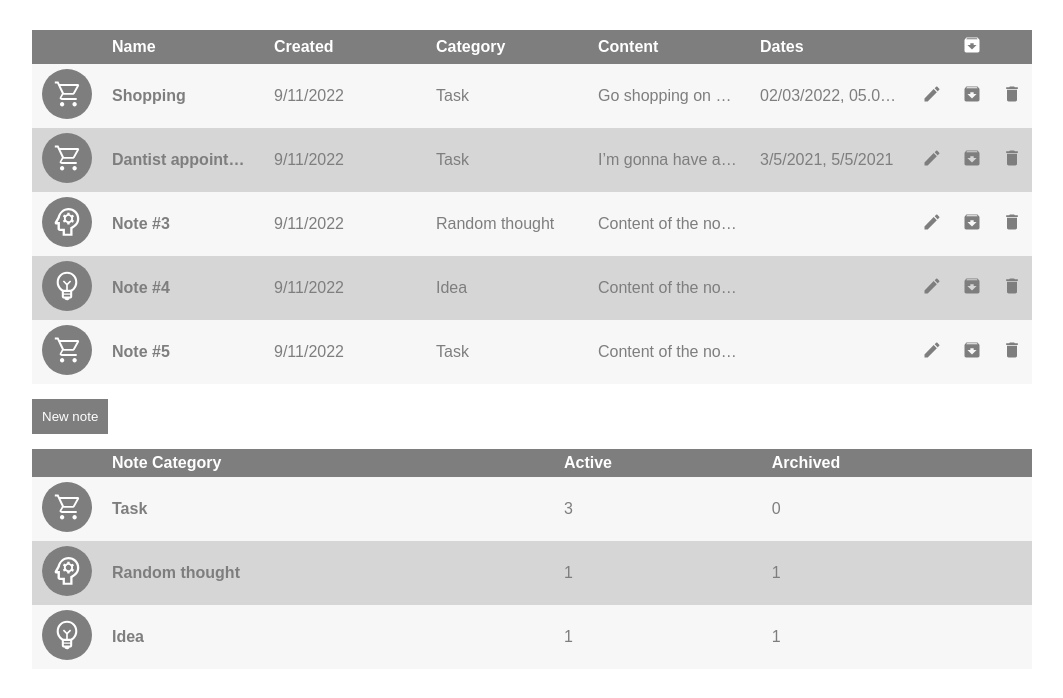
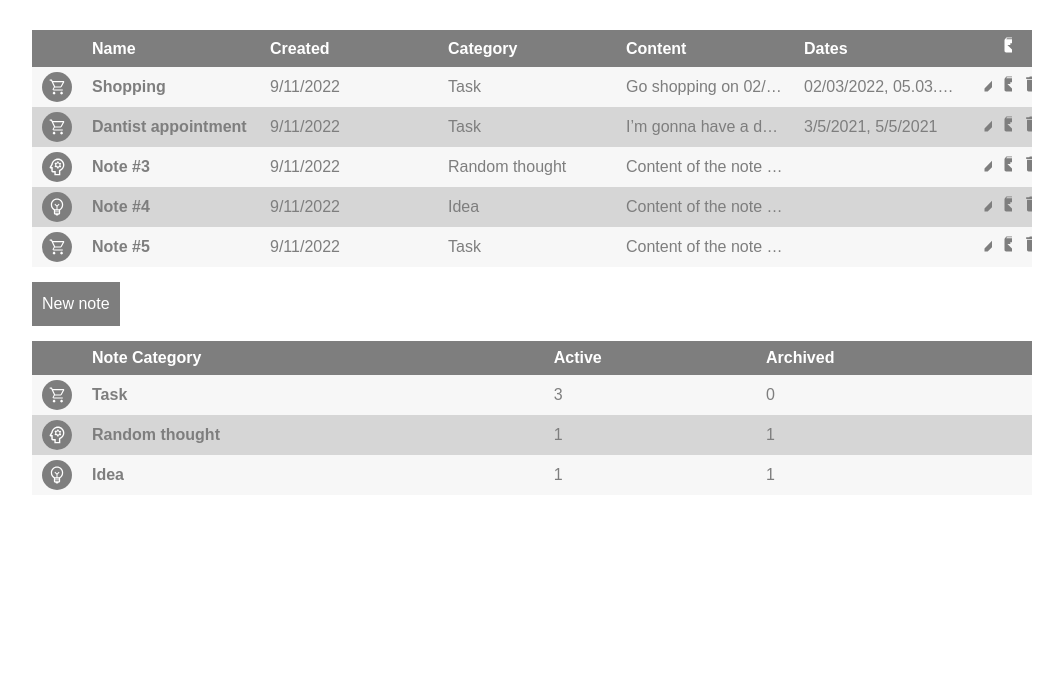
Before and after one commit to shevelidze/radency-hometask-2, a React (Create React App) app: page / in a window 1280 px wide. Shown: the top 698 px of the page, without its empty margins (108-1171 px from the left). Built offline with nearby package versions, Linux system fonts and the light colour scheme.

Commit message:
Configure tailwindcss

```diff
--- a/package.json
+++ b/package.json
@@ -40,5 +40,10 @@
       "last 1 firefox version",
       "last 1 safari version"
     ]
+  },
+  "devDependencies": {
+    "autoprefixer": "^10.4.12",
+    "postcss": "^8.4.16",
+    "tailwindcss": "^3.1.8"
   }
 }
--- /dev/null
+++ b/postcss.config.js
@@ -0,0 +1,6 @@
+module.exports = {
+  plugins: {
+    tailwindcss: {},
+    autoprefixer: {},
+  },
+}
--- a/src/index.css
+++ b/src/index.css
@@ -1,3 +1,7 @@
+@tailwind base;
+@tailwind components;
+@tailwind utilities;
+
 body {
   margin: 0;
   font-family: sans-serif;
--- /dev/null
+++ b/tailwind.config.js
@@ -0,0 +1,8 @@
+/** @type {import('tailwindcss').Config} */
+module.exports = {
+  content: ['./src/**/*.{js,jsx,ts,tsx}'],
+  theme: {
+    extend: {},
+  },
+  plugins: [],
+};
```
Also changed, not shown: 1 other file (tests, documents, lock files or other folders).
